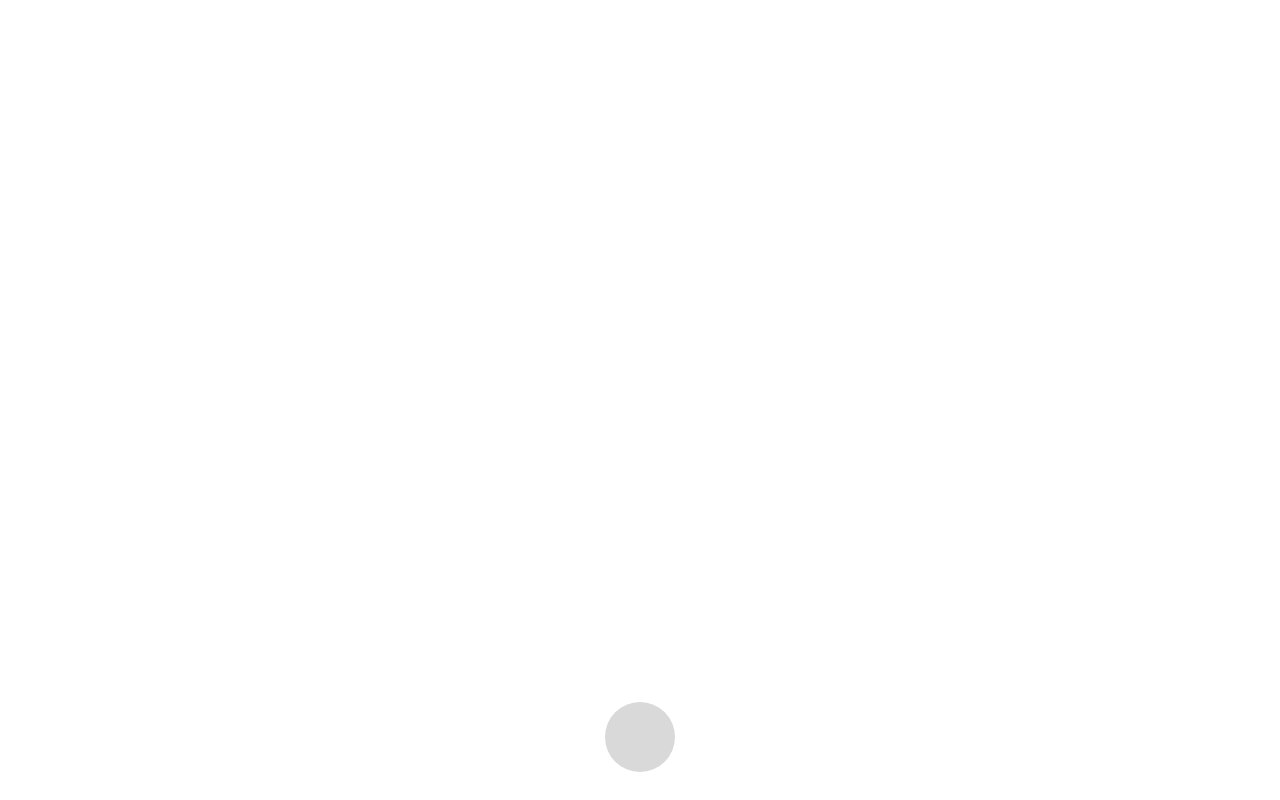
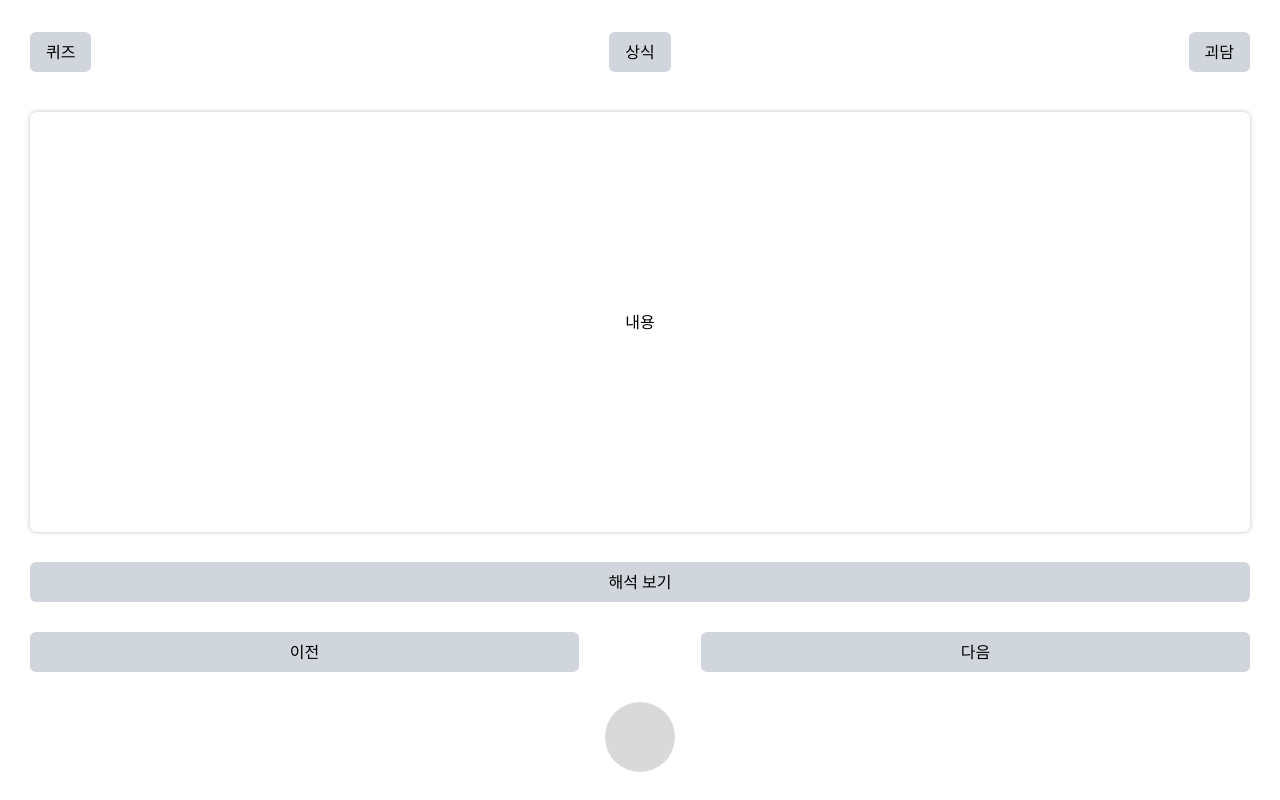
Before and after one commit to kdt-ful-class-three-group/poop, a React (Vite) app in the folder client/: page /KnowledgeHorrorForm2 in a window 1280 px wide. Before the commit this address had no page. Built offline with nearby package versions, Linux system fonts and the light colour scheme.

Commit message:
상식 지식 페이지 2번째 화면 및 라우터 동작

```diff
--- a/client/src/App.jsx
+++ b/client/src/App.jsx
@@ -4,6 +4,7 @@ import Community from "./pages/Community.jsx";
 import CommunityDetail from "./pages/CommunityDetail.jsx";
 import Home from "./pages/Home.jsx";
 import KnowledgeHorror from "./pages/KnowledgeHorror.jsx";
+import KnowledgeHorrorForm2 from "./pages/KnowledgeHorrorForm2.jsx";
 import Login from "./pages/Login.jsx";
 import Quiz from "./pages/Quiz.jsx";
 import Mypage from "./pages/Mypage.jsx";
@@ -34,6 +35,7 @@ function App() {
             {/* Layout 적용 구간: path 가 "/KnowledgeHorror" 또는 "/Quiz" 인 경우에만 */}
             <Route element={<Layout />}>
               <Route path="/KnowledgeHorror" element={<KnowledgeHorror />} />
+              <Route path="/KnowledgeHorrorForm2" element={<KnowledgeHorrorForm2 />} />
               <Route path="/Quiz" element={<Quiz />} />
             </Route>
           </Routes>
--- /dev/null
+++ b/client/src/pages/KnowledgeHorrorForm2.jsx
@@ -0,0 +1,30 @@
+import React from "react";
+import { useLocation } from "react-router-dom";
+
+function KnowledgeHorror() {
+  const location = useLocation();
+  const category = location.state?.category || "없음"; // 기본값 설정
+
+  return (
+    <div className="w-full">
+      <div className="h-[calc(100vh-380px)] shadow-[0px_0px_4px_rgba(0,0,0,0.25)] rounded-[6px] mb-[30px] p-4">
+        <p className="h-full flex items-center justify-center">
+          내용
+        </p>
+      </div>
+      <div className="flex justify-center bg-gray-300 px-4 py-2 rounded-md mb-[30px] hover:bg-gray-400">
+        <button>해석 보기</button>
+      </div>
+      <div className="flex justify-between">
+        <button className="bg-gray-300 w-[45%] px-4 py-2 rounded-md hover:bg-gray-400">
+          이전
+        </button>
+        <button className="bg-gray-300 w-[45%] px-4 py-2 rounded-md hover:bg-gray-400">
+          다음
+        </button>
+      </div>
+    </div>
+  );
+}
+
+export default KnowledgeHorror;
```
